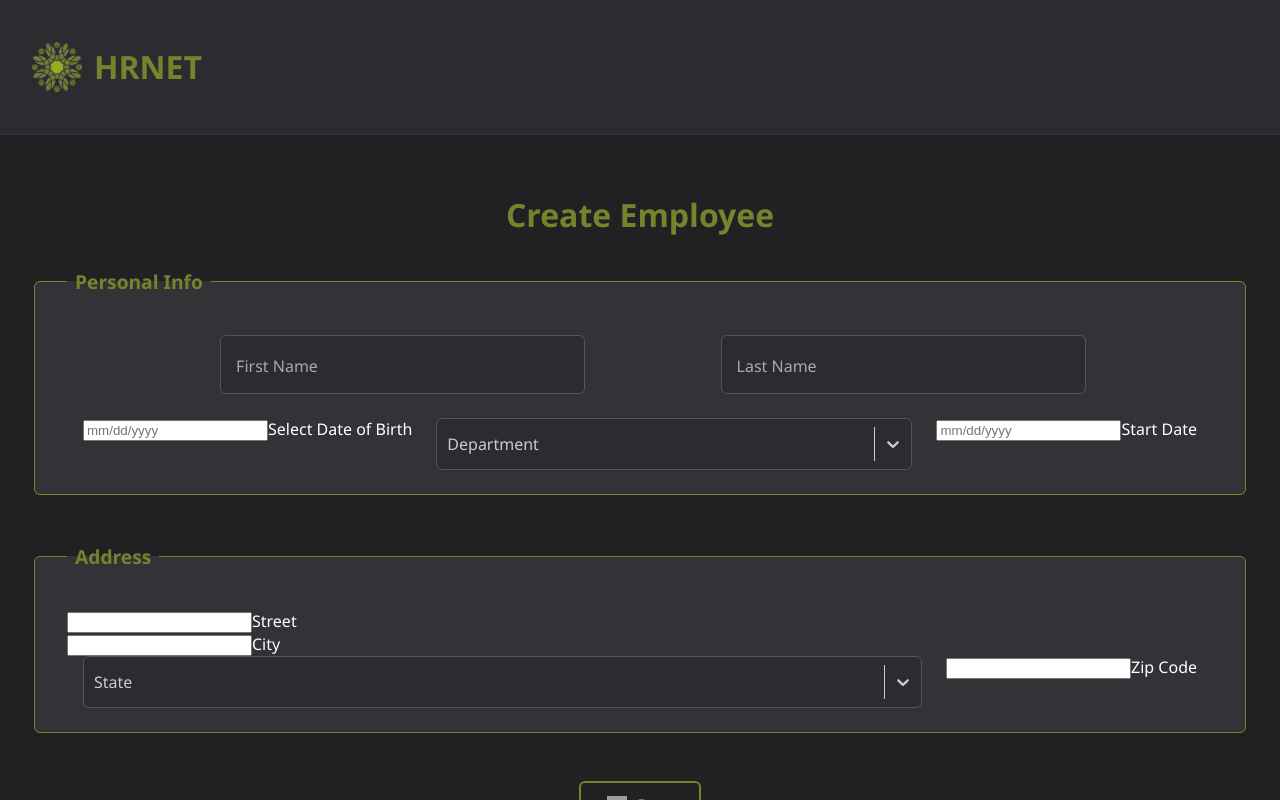
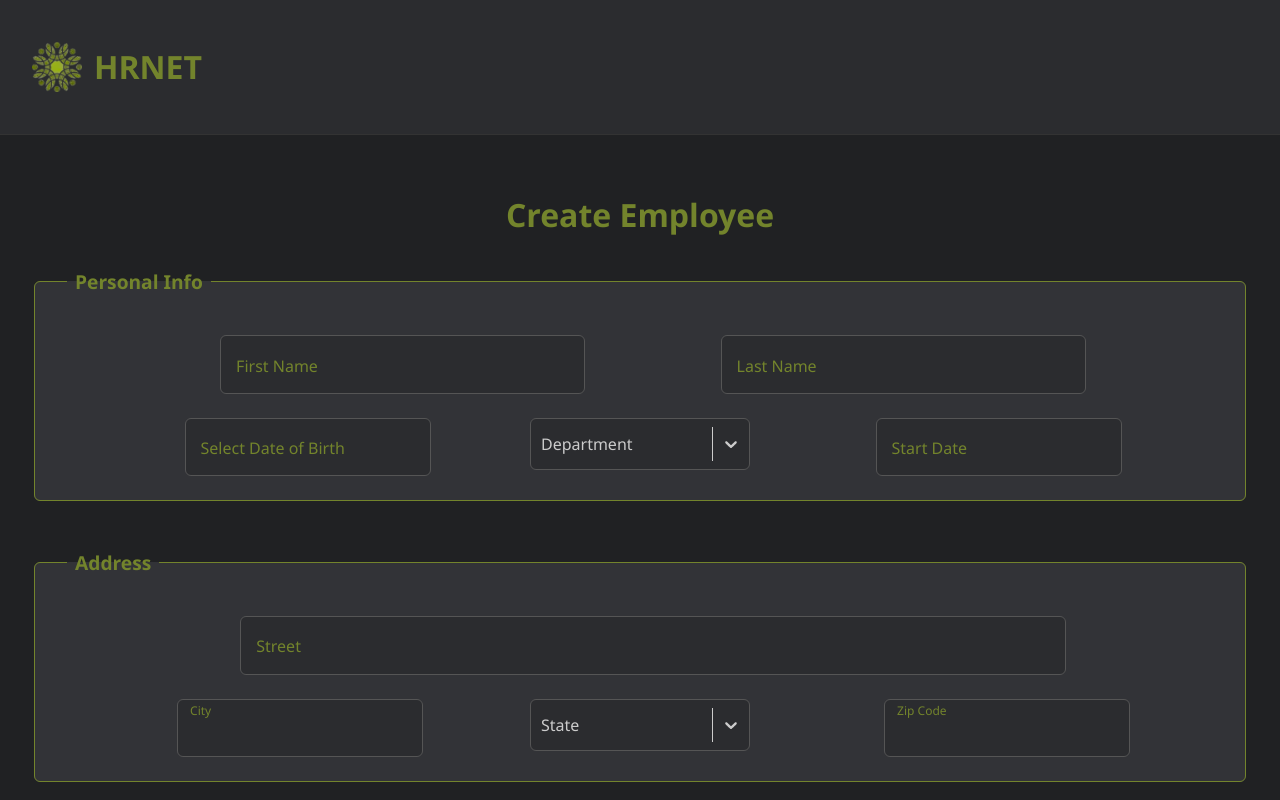
Before and after one commit to Oragie/hrnet-react, a React (Vite) app: page / in a window 1280 px wide. Shown: the top 800 px of the page. Built offline with nearby package versions, Linux system fonts and the light colour scheme; grey boxes are pictures that could not be loaded.

Commit message:
feat: implement custom input component for date formatting and enhance create employee form layout

```diff
--- a/src/components/CustomInput/index.jsx
+++ b/src/components/CustomInput/index.jsx
@@ -1,20 +1,46 @@
-import { forwardRef } from "react";
+import { forwardRef, useState } from "react";
+
+const formatDateString = (str) => {
+  const cleaned = str.replace(/\D/g, "");
+  if (cleaned.length >= 8) {
+    return `${cleaned.slice(0, 2)}/${cleaned.slice(2, 4)}/${cleaned.slice(
+      4,
+      8
+    )}`;
+  }
+  return str;
+};
 
 const CustomInput = forwardRef(
-  ({ value, onClick, onChange, placeholder, name }, ref) => (
-    <div className={`floating-label ${value ? "active" : ""}`}>
+  ({ value, onClick, onChange, placeholder, name }, ref) => {
+    const [inputValue, setInputValue] = useState(value || "");
+
+    const handleInputChange = (e) => {
+      const formatted = formatDateString(e.target.value);
+      setInputValue(formatted);
+      if (onChange) onChange({ target: { name, value: formatted } });
+    };
+
+    return (
+      <div className={`floating-label ${inputValue ? "active" : ""}`}>
         <input
+          ref={ref}
+          type="text"
+          name={name}
+          placeholder={placeholder}
+          value={inputValue}
           onClick={onClick}
-        onChange={onChange}
-        ref={ref}
-        value={value || ""}
-        placeholder={placeholder}
-        name={name}
+          onChange={handleInputChange}
+          onBlur={(e) => {
+            const match = inputValue.match(/^(\d{2})\/(\d{2})\/(\d{4})$/);
+            if (match) setInputValue(inputValue);
+          }}
           required
         />
         <label htmlFor={name}>{placeholder}</label>
       </div>
-  )
+    );
+  }
 );
 
 export default CustomInput;
--- a/src/pages/createEmployee/_create-employee.scss
+++ b/src/pages/createEmployee/_create-employee.scss
@@ -24,7 +24,7 @@
   fieldset {
     border: 1px solid $green-primary;
     border-radius: $input-radius;
-  padding: 1.5rem;
+    padding: 1.5rem 2rem;
     margin-bottom: 1rem;
     background-color: color.adjust($dark-surface, $lightness: 3%);
 
@@ -37,7 +37,6 @@
     }
   }
 
-
   .form-row {
     display: flex;
     flex-wrap: wrap;
@@ -49,13 +48,8 @@
   .row-two-columns {
     display: grid;
     grid-template-columns: 1fr 3fr 1fr 3fr 1fr;
-  column-gap: 1.5rem; // ➕ espace entre les inputs
+    column-gap: 1.5rem;
     margin-bottom: 1.5rem;
-
-  .floating-label {
-    position: relative;
-    width: 100%;
-  }
 
     .floating-label:nth-child(1) {
       grid-column: 2;
@@ -64,6 +58,35 @@
     .floating-label:nth-child(2) {
       grid-column: 4;
     }
+  }
+
+  .row-three-columns,
+  .address-three-columns {
+    display: grid;
+    grid-template-columns: 1fr 2fr 1fr 2fr 1fr 2fr 1fr;
+    column-gap: 1.5rem;
+    margin-top: 1.5rem;
+
+    .floating-label:nth-child(1),
+    .select-wrapper:nth-child(1) {
+      grid-column: 2;
+    }
+
+    .floating-label:nth-child(2),
+    .select-wrapper:nth-child(2) {
+      grid-column: 4;
+    }
+
+    .floating-label:nth-child(3),
+    .select-wrapper:nth-child(3) {
+      grid-column: 6;
+    }
+  }
+
+  .floating-label {
+    position: relative;
+    flex: 1;
+    min-width: 220px;
 
     input,
     .react-datepicker-wrapper input {
@@ -89,7 +112,7 @@
       position: absolute;
       top: 1.2rem;
       left: 0.75rem;
-    color: #aaa;
+      color: $green-primary;
       font-size: 1rem;
       pointer-events: none;
       transition: all 0.2s ease;
@@ -97,16 +120,17 @@
       padding: 0 0.25rem;
     }
 
-  .floating-label.active label,
-  .floating-label input:focus + label,
-  .floating-label input:not(:placeholder-shown) + label {
+    &.active label,
+    input:focus + label,
+    input:not(:placeholder-shown) + label,
+    .react-datepicker-wrapper input:focus + label,
+    .react-datepicker-wrapper input:not(:placeholder-shown) + label {
       top: 0.2rem;
       left: 0.6rem;
       font-size: 0.75rem;
       color: $green-primary;
     }
   }
-
 
   .select-wrapper {
     flex: 1;
@@ -132,12 +156,6 @@
       border-color: $green-primary;
     }
   }
-fieldset {
-  padding-left: 2rem;
-  padding-right: 2rem;
-}
-
-
 
   .submit-button {
     display: flex;
@@ -169,4 +187,43 @@ fieldset {
       height: 20px;
     }
   }
+
+  .row-full-width {
+    display: grid;
+    grid-template-columns: 1fr 6fr 1fr;
+    .floating-label {
+      grid-column: 2;
+      width: 100%;
     }
+  }
+
+  input:-webkit-autofill,
+  input:-webkit-autofill:hover,
+  input:-webkit-autofill:focus {
+    box-shadow: 0 0 0px 1000px $dark-surface inset !important;
+    -webkit-text-fill-color: white !important;
+    transition: background-color 5000s ease-in-out 0s;
+  }
+
+  .react-datepicker__header {
+    background-color: $green-primary;
+    border-bottom: none;
+  }
+
+
+  .react-datepicker__current-month,
+  .react-datepicker__day-name,
+  .react-datepicker__day {
+    color: $green-primary;
+  }
+
+  .react-datepicker__day--selected,
+  .react-datepicker__day--keyboard-selected {
+    background-color: color.scale($green-primary, $lightness: -10%);
+    color: $green-primary;
+  }
+
+  .react-datepicker__day--today {
+    border: 1px solid $green-primary;
+  }
+}
--- a/src/pages/createEmployee/createEmployee.jsx
+++ b/src/pages/createEmployee/createEmployee.jsx
@@ -3,8 +3,10 @@ import Select from "react-select";
 import states from "../../assets/states/states";
 import departments from "../../assets/departments/departments";
 import DatePicker from "react-datepicker";
+import CustomInput from "../../components/CustomInput";
 import "react-datepicker/dist/react-datepicker.css";
 import useEmployeeStore from "../../store/useEmployeeStore";
+import { subYears } from "date-fns";
 import { Modal } from "@oragie/react-modal-lib";
 import acceptIcon from "../../assets/img/accept.png";
 import "./_create-employee.scss";
@@ -102,11 +104,16 @@ function CreateEmployee() {
               <DatePicker
                 selected={employee.dateOfBirth}
                 onChange={(date) => handleDateChange("dateOfBirth", date)}
-                placeholderText="mm/dd/yyyy"
-                dateFormat="mm/dd/yyyy"
+                customInput={
+                  <CustomInput placeholder="Date of Birth" name="dateOfBirth" />
+                }
                 showYearDropdown
+                dateFormat="MM/dd/yyyy"
+                maxDate={subYears(new Date(), 16)}
+                openToDate={subYears(new Date(), 16)}
                 required
               />
+
               <label>Select Date of Birth</label>
             </div>
 
@@ -136,17 +143,27 @@ function CreateEmployee() {
 
         <fieldset className="address-box">
           <legend>Address</legend>
-          <div className="floating-label">
+
+          {/* Ligne 1 : Street seule */}
+          <div className="form-row row-full-width">
+            <div
+              className={`floating-label ${employee.street ? "active" : ""}`}
+            >
               <input
                 name="street"
                 type="text"
                 value={employee.street}
                 onChange={handleInputChange}
                 required
+                placeholder="Street"
               />
               <label htmlFor="street">Street</label>
             </div>
-          <div className="floating-label">
+          </div>
+
+          {/* Ligne 2 : City - State - ZipCode */}
+          <div className="address-three-columns">
+            <div className={`floating-label ${employee.city ? "active" : ""}`}>
               <input
                 name="city"
                 type="text"
@@ -156,7 +173,6 @@ function CreateEmployee() {
               />
               <label htmlFor="city">City</label>
             </div>
-          <div className="form-row">
             <div className="floating-label select-wrapper">
               <Select
                 options={states}
@@ -165,7 +181,9 @@ function CreateEmployee() {
                 classNamePrefix="react-select"
               />
             </div>
-            <div className="floating-label">
+            <div
+              className={`floating-label ${employee.zipCode ? "active" : ""}`}
+            >
               <input
                 name="zipCode"
                 type="text"
@@ -180,7 +198,7 @@ function CreateEmployee() {
 
         <button type="submit" className="submit-button">
           <img
-            src="/src/assets/img/savedisk.png"
+            src="/src/assets/img/savedisk.svg"
             alt="Save"
             className="btn-icon"
           />{" "}
```
Lines whose indentation alone changed are shown as unchanged.
